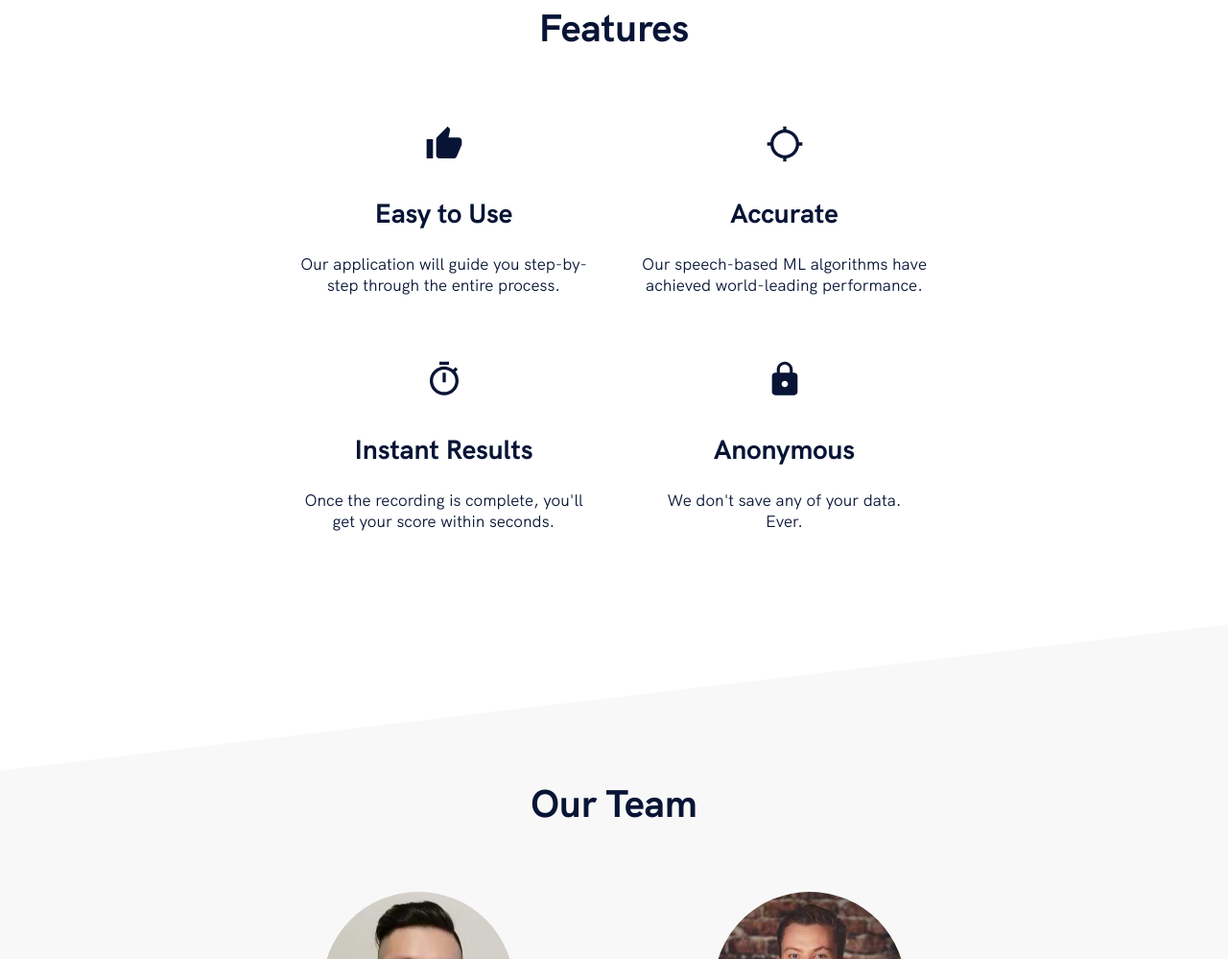
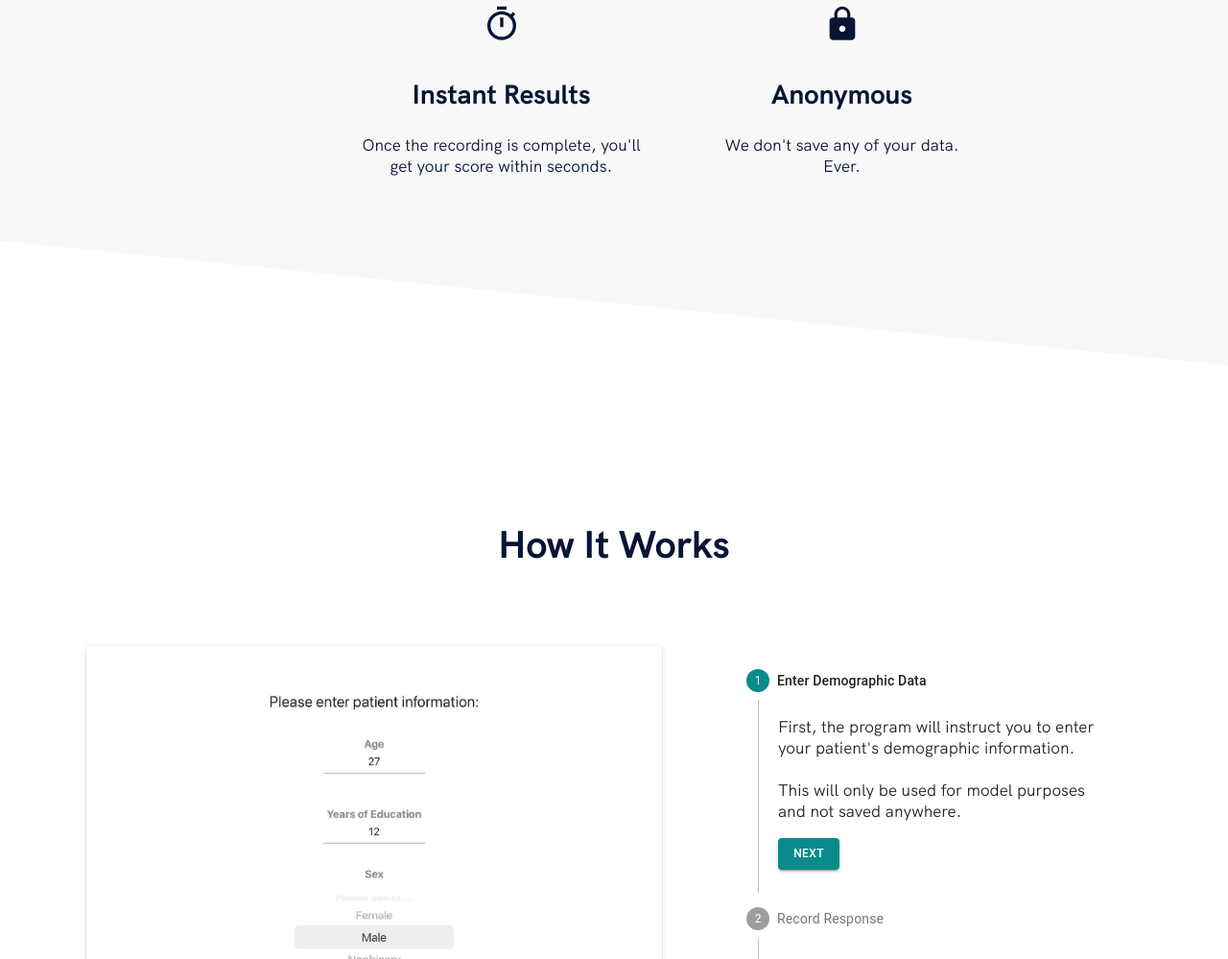
Before and after one commit to W210-SP21-Capstone-Dementia/website, a Gatsby site: page / in a window 1280 px wide. Shown: the part 1801-2800 px from the top of the page at 96% size. Built offline with nearby package versions, Linux system fonts and the light colour scheme; Gatsby itself is replaced by a stand-in of ours.

Commit message:
add finishing touches

```diff
--- a/gatsby-config.js
+++ b/gatsby-config.js
@@ -44,6 +44,13 @@ module.exports = {
         path: `${__dirname}/src/images/stock`
       }
     },
+    {
+      resolve: `gatsby-source-filesystem`,
+      options: {
+        name: `screenshots`,
+        path: `${__dirname}/src/images/screenshots`
+      }
+    },
     `gatsby-transformer-sharp`,
     `gatsby-plugin-sharp`,
     {
--- a/src/components/common/navigation/navigation.js
+++ b/src/components/common/navigation/navigation.js
@@ -15,7 +15,7 @@ import {
   ActionsContainer,
 } from "./style"
 
-const NAV_ITEMS = ["About", "How It Works", "Features", "Team", ""]
+const NAV_ITEMS = ["About", "Features", "How It Works", "Team", ""]
 
 export default class Navigation extends Component {
   state = {
--- a/src/components/global.js
+++ b/src/components/global.js
@@ -1,4 +1,5 @@
 import styled from "styled-components"
+import { createMuiTheme } from '@material-ui/core/styles';
 
 export const Container = styled.div`
   max-width: 1200px;
@@ -55,3 +56,20 @@ export const Section = styled.section`
         : props.theme.color.primary
     }`};
 `
+
+const theme = createMuiTheme({
+  palette: {
+    primary: {
+      light: '#757ce8',
+      main: '#3f50b5',
+      dark: '#002884',
+      contrastText: '#fff',
+    },
+    secondary: {
+      light: '#098b8c',
+      main: '#098b8c',
+      dark: '#098b8c',
+      contrastText: '#000',
+    },
+  },
+});
--- a/src/components/sections/about.js
+++ b/src/components/sections/about.js
@@ -29,8 +29,8 @@ const About = () => {
         <Flex>
           <StyledImage fluid={images.file.childImageSharp.fluid} />
           <div style={{alignContent:'left'}}>
-            <p>Today, around 50 million patients suffer from dementia worldwide. Caregiving for these patients is exhausting, time-consuming, and expensive - yet despite how widespread this problem is, there is no good solution for tracking how far a patient's dementia has progressed.</p>
-            <p>Until now.</p>
+            <p>If your loved one is one of 50 million patients worldwide afflicted with dementia, you know just how hard it is to be a caregiver. Managing this disease can feel overwhelming, especially if you don't know how dementia is progressing in your patients.</p>
+            <p>But it doesn't have to be this hard.<b>We can help.</b></p>
             <p>We're using cutting-edge machine learning algorithms and guidance from the world's leading experts in dementia and clinical psychology, to create a product that allows caregivers to easily, reliably, and securely monitor the progression of their patients' dementia, from the comfort of their own homes.</p>
           </div>
         </Flex>
--- a/src/components/sections/features.js
+++ b/src/components/sections/features.js
@@ -7,7 +7,7 @@ import ThumbUpIcon from '@material-ui/icons/ThumbUp';
 import LockIcon from '@material-ui/icons/Lock';
 
 const Features = () => (
-  <Section id="features">
+  <StyledSection id="features">
     <StyledContainer>
       <SectionTitle>Features</SectionTitle>
       <br/><br/>
@@ -42,12 +42,18 @@ const Features = () => (
         </FeatureItem>
       </FeaturesGrid>
     </StyledContainer>
-  </Section>
+  </StyledSection>
 )
 
 export default Features
 
+const StyledSection = styled(Section)`
+  background-color: ${props => props.theme.color.background.light};
+  clip-path: polygon(0% 14%, 100% 0%, 100% 100%, 0% 86%);
+`
+
 const StyledContainer = styled(Container)`
+  margin:100px;
 `
 
 const SectionTitle = styled.h3`
--- a/src/components/sections/header.js
+++ b/src/components/sections/header.js
@@ -27,9 +27,9 @@ const Header = () => {
       <Container>
         <Flex>
           <HeaderTextGroup>
-            <Subtitle>Let Us Help You</Subtitle>
+            <Subtitle>Let us help you</Subtitle>
             <h1>
-              Manange the Health of your Loved Ones
+              Manange the health of your loved ones
             </h1>
             <h2>
               We are creating a platform that allows you to quickly, reliably, and securely measure the progression of dementia
--- a/src/components/sections/howItWorks.js
+++ b/src/components/sections/howItWorks.js
@@ -1,35 +1,144 @@
 import React from "react"
+import { graphql, useStaticQuery, Link } from "gatsby"
+import Img from "gatsby-image"
+
 import styled from "styled-components"
 import Stepper from '@material-ui/core/Stepper';
 import Step from '@material-ui/core/Step';
 import StepLabel from '@material-ui/core/StepLabel';
+import StepContent from '@material-ui/core/StepContent';
+import Typography from '@material-ui/core/Typography';
+import Paper from '@material-ui/core/Paper';
+import Button from '@material-ui/core/Button';
+import { createMuiTheme, ThemeProvider } from '@material-ui/core/styles';
 
 import { Container, Section } from "../global"
 
 const HowItWorks = () => {
 
-  function getSteps() {
-    return ['Enter Demographic Data', 'Record Response', 'Receive Score'];
+
+
+  const theme = createMuiTheme({
+    overrides: {
+    MuiStepIcon: {
+      root: {
+        '&$completed': {
+          color: '#098b8c',
+        },
+        '&$active': {
+          color: '#098b8c',
+        },
+      },
+      active: {},
+      completed: {},
+    }
+  }});
+
+  const screenshots = useStaticQuery(graphql`
+
+    query {
+      one:file(sourceInstanceName: { eq: "screenshots" }, name: { eq: "1" }) {
+        childImageSharp {
+          fluid(maxWidth: 1000) {
+            ...GatsbyImageSharpFluid
+          }
+        }
+      }
+      two:file(sourceInstanceName: { eq: "screenshots" }, name: { eq: "2" }) {
+        childImageSharp {
+          fluid(maxWidth: 1000) {
+            ...GatsbyImageSharpFluid
+          }
+        }
+      }
+      three:file(sourceInstanceName: { eq: "screenshots" }, name: { eq: "3" }) {
+        childImageSharp {
+          fluid(maxWidth: 1000) {
+            ...GatsbyImageSharpFluid
+          }
+        }
+      }
+    }
+
+  `);
+
+  const steps = ['Enter Demographic Data', 'Record Response', 'Receive Score'];
+
+  const images = [
+    screenshots.one.childImageSharp.fluid,
+    screenshots.two.childImageSharp.fluid,
+    screenshots.three.childImageSharp.fluid
+  ]
+
+  const descriptions = [
+    <p>First, the program will instruct you to enter your patient's demographic information.<br/><br/> This will only be used for model purposes and not saved anywhere.</p>,
+    <p>The program will display the picture prompt and show guidance instructions. <br/><br/> You will ask the patient to describe the picture for about two minutes and record their response.</p>,
+    <p>The anonymous recording will be sent to our machine learning algorithms. <br/><br/>These models will immediately analyze the patient's response and speech patterns, and return an estimated MMSE score within 30 seconds.</p>
+  ]
+
+  const [activeStep, setActiveStep] = React.useState(0);
+
+  let handleNext = () => {
+    setActiveStep(activeStep+1);
   }
 
-  const steps = getSteps();
-
-  const [activeStep, setActiveStep] = React.useState(0);
+  let handleBack = () => {
+    setActiveStep(activeStep-1);
+  }
 
   return (
   <StyledSection id="howitworks">
     <StyledContainer>
       <Title>How It Works</Title>
-      <Stepper activeStep={activeStep} alternativeLabel style={{width:'80%'}}>
-        {steps.map((label, index) => {
-          return (
-            <Step key={label} onClick={()=>{setActiveStep(index)}}>
-              <StepLabel>{label}</StepLabel>
-            </Step>
-          );
-        })}
-      </Stepper>
 
+        <ThemeProvider theme={theme}>
+          <Flex>
+            <Paper elevation={2}>
+              <StyledImage fluid={images[activeStep]} loading="eager"/>
+            </Paper>
+
+            <Stepper activeStep={activeStep} orientation="vertical">
+              {steps.map((label, index) => (
+                <Step key={label}>
+                  <StepLabel>{label}</StepLabel>
+                  <StepContent>
+                    {descriptions[index]}
+                    <div>
+                      <div>
+                      {activeStep === 0 ? null :
+                          <StyledButton
+                            onClick={handleBack}
+                            style={{
+                              fontSize:12,
+                            }}
+                          >
+                            Back
+                          </StyledButton>
+                        }
+
+                        {activeStep === steps.length - 1 ? null :
+                          <StyledButton
+                          variant="contained"
+                          color="primary"
+                          onClick={handleNext}
+                          style={{
+                            backgroundColor:"#098b8c",
+                            fontSize:12,
+                          }}
+                        >
+                          Next
+                        </StyledButton>
+                        }
+
+                      </div>
+                    </div>
+                  </StepContent>
+                </Step>
+              ))}
+            </Stepper>
+
+          </Flex>
+        </ThemeProvider>
     </StyledContainer>
   </StyledSection>
 )}
@@ -37,8 +146,7 @@ const HowItWorks = () => {
 export default HowItWorks
 
 const StyledSection = styled(Section)`
-  background-color: ${props => props.theme.color.background.light};
-  clip-path: polygon(0% 14%, 100% 0%, 100% 100%, 0% 86%);
+
 `
 
 const StyledContainer = styled(Container)`
@@ -53,3 +161,27 @@ const Title = styled.h3`
   margin: 0 auto 32px;
   text-align: center;
 `
+
+const Flex = styled.div`
+  margin: 50px;
+  display: grid;
+  justify-content: center;
+  align-content: center;
+  grid-template-columns: 1fr 1fr;
+  grid-gap: 64px;
+  @media (max-width: ${props => props.theme.screen.md}) {
+    grid-template-columns: 1fr;
+    grid-gap: 64px;
+  }
+`
+
+const StyledImage = styled(Img)`
+  width: 600px;
+  height: 400px;
+  display: block;
+  margin-left: auto;
+  margin-right: auto;
+`
+
+const StyledButton = styled(Button)`
+`
--- a/src/pages/index.js
+++ b/src/pages/index.js
@@ -18,8 +18,8 @@ const IndexPage = () => (
     <Navigation />
     <Header />
     <About />
+    <Features />
     <HowItWorks />
-    <Features />
     <Team />
     <Footer />
   </Layout>
```
Also changed, not shown: src/components/sections/team.js (+25 -1 lines), src/images/screenshots/1.png (added), src/images/screenshots/3.png (added), 1 other file.
